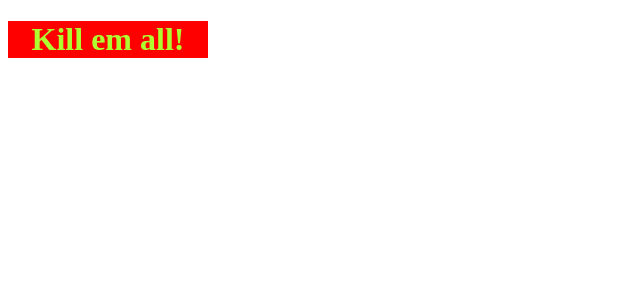
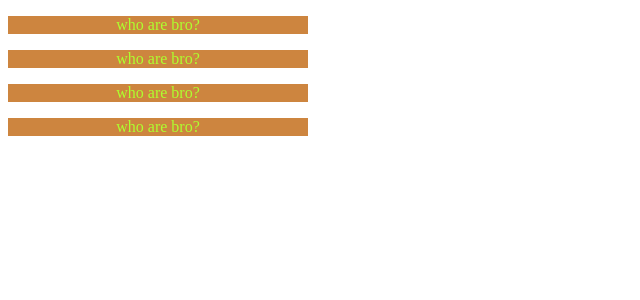
Before and after one commit to choco1911/lewagon_airbnb, a React (Create React App) app: page / in a window 1280 px wide. Shown: the top 300 px of the page, without its empty margins (0-640 px from the left). Built offline with nearby package versions, Linux system fonts and the light colour scheme.

Commit message:
reusing component

```diff
--- a/src/App.js
+++ b/src/App.js
@@ -2,8 +2,11 @@ import React, {Component} from 'react'
 
 class App extends Component {
     render () {
-        return React.createElement('div', {className: 'App', style: {backgroundColor: 'red', width: '200px', textAlign: 'center'}},
-            React.createElement('h1', {style: {color: 'greenyellow'}}, 'Kill em all!'))
+        return (
+            <div className="App">
+                <h1>Kill em all!</h1>
+            </div>
+        )
     }
 }
 
--- /dev/null
+++ b/src/Person/person.css
@@ -0,0 +1,6 @@
+p {
+    color: greenyellow;
+    background-color: peru;
+    width: 300px;
+    text-align: center;
+}
--- /dev/null
+++ b/src/Person/person.js
@@ -0,0 +1,17 @@
+import React from 'react'
+import './person.css'
+
+
+const person = () => {
+    return (
+        <div>
+            <p>who are bro?</p>
+            <p>who are bro?</p>
+            <p>who are bro?</p>
+            <p>who are bro?</p>
+        </div>
+    )
+}
+
+
+export default person;
--- a/src/index.js
+++ b/src/index.js
@@ -1,5 +1,6 @@
 import React from 'react';
 import ReactDOM from 'react-dom';
-import App from './App';
+import Person from './Person/person'
+import './person'
 
-ReactDOM.render(<App />, document.getElementById('rapp'));
+ReactDOM.render(<Person />, document.getElementById('rapp'));
```
